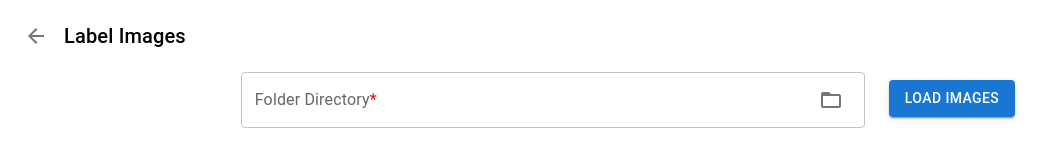
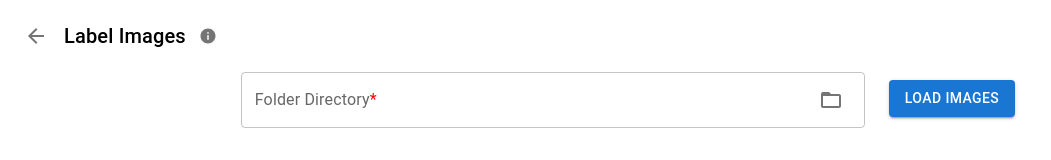
Before and after one commit to jonechong/image-labeller, a React (Create React App) app: page /label in a window 1280 px wide. Shown: the top 160 px of the page, without its empty margins (0-1051 px from the left). Built offline with nearby package versions, Linux system fonts and the light colour scheme.

Commit message:
feat: added Tooltip to PageHeader

```diff
--- a/src/components/PageHeader.js
+++ b/src/components/PageHeader.js
@@ -1,7 +1,8 @@
-import { Box, IconButton, Typography } from "@mui/material";
+import { Box, IconButton, Typography, Tooltip } from "@mui/material";
 import ArrowBackIcon from "@mui/icons-material/ArrowBack";
+import Info from "@mui/icons-material/Info";
 
-export default function PageHeader({ title, navigateFunc }) {
+export default function PageHeader({ title, navigateFunc, tooltip }) {
     return (
         <Box
             sx={{
@@ -13,7 +14,16 @@ export default function PageHeader({ title, navigateFunc }) {
             <IconButton onClick={navigateFunc}>
                 <ArrowBackIcon />
             </IconButton>
-            <Typography variant="h6">{title}</Typography>
+            <Box sx={{ display: "flex", alignItems: "center", gap: 1 }}>
+                <Typography variant="h6">{title}</Typography>
+                {tooltip && (
+                    <Tooltip title={tooltip}>
+                        <IconButton size="small">
+                            <Info fontSize="inherit" />
+                        </IconButton>
+                    </Tooltip>
+                )}
+            </Box>
         </Box>
     );
 }
--- a/src/pages/ImageDownloader.js
+++ b/src/pages/ImageDownloader.js
@@ -1,5 +1,5 @@
 import React, { useState, useEffect, useCallback, useRef } from "react";
-import { Box, Typography, IconButton } from "@mui/material";
+import { Box } from "@mui/material";
 import { useNavigate } from "react-router-dom";
 
 // Import components
@@ -14,8 +14,9 @@ import PageHeader from "../components/PageHeader";
 import { getImageDownloaderFields } from "../ui/ImageDownloader/getImageDownloaderFields";
 import { getDownloadButton } from "../ui/ImageDownloader/getDownloadButton";
 
-// Import icons
-import ArrowBackIcon from "@mui/icons-material/ArrowBack";
+// Define constants
+const LabelHelperText =
+    "This feature uses the Google Custom Search API to download images. You will need to provide an API key and a search engine ID to use this feature. You can get these from the Google Cloud Platform.";
 
 export default function ImageDownloader() {
     const navigate = useNavigate();
@@ -145,17 +146,6 @@ export default function ImageDownloader() {
             .catch((error) => {
                 console.log(error);
             });
-        // const dummyData = [
-        //     "https://images.pexels.com/photos/7372338/pexels-photo-7372338.jpeg?auto=compress&cs=tinysrgb&w=1260&h=750&dpr=1",
-        //     "https://images.pexels.com/photos/7372338/pexels-photo-7372338.jpeg?auto=compress&cs=tinysrgb&w=1260&h=750&dpr=1",
-        //     "https://images.pexels.com/photos/7372338/pexels-photo-7372338.jpeg?auto=compress&cs=tinysrgb&w=1260&h=750&dpr=1",
-        //     "https://images.pexels.com/photos/7372338/pexels-photo-7372338.jpeg?auto=compress&cs=tinysrgb&w=1260&h=750&dpr=1",
-        //     "httpds://images.pexels.com/photos/7372338/pexels-photo-7372338.jpeg?auto=compress&cs=tinysrgb&w=1260&h=750&dpr=1",
-        //     "httpds://images.pexels.com/photos/7372338/pexels-photo-7372338.jpeg?auto=compress&cs=tinysrgb&w=1260&h=750&dpr=1",
-        //     "https://images.pexels.com/photos/7372338/pexels-photo-7372338.jpeg?auto=compress&cs=tinysrgb&w=1260&h=750&dpr=1",
-        // ];
-        // setArrayData(dummyData);
-        // setIsFetching(false);
     }, [inputs, folderPath, validateInputs]);
 
     const handleDownloadProgress = useCallback(
@@ -279,6 +269,7 @@ export default function ImageDownloader() {
                 navigateFunc={() => {
                     navigate("/");
                 }}
+                tooltip={LabelHelperText}
             />
 
             <Box sx={{ width: "80%", margin: "auto" }}>
--- a/src/pages/ImageLabeller.js
+++ b/src/pages/ImageLabeller.js
@@ -1,5 +1,5 @@
 import React, { useState, useEffect, useCallback } from "react";
-import { Box, Typography, IconButton } from "@mui/material";
+import { Box, Typography } from "@mui/material";
 import { useNavigate } from "react-router-dom";
 
 // Import components
@@ -15,15 +15,16 @@ import PageHeader from "../components/PageHeader";
 import { getLoadImageButton } from "../ui/ImageLabeller/getLoadImageButton";
 import { getImageButtons } from "../ui/ImageLabeller/getImageButtons";
 
-// Import icons
-import ArrowBackIcon from "@mui/icons-material/ArrowBack";
-
 // Import directory functions
 import {
     getBasePath,
     getFileName,
     extractFilename,
 } from "../utils/directoryUtils";
+
+// Define constants
+const LabelHelperText =
+    "This feature allows you to label images, you can move images to different folders based on the labels you select. If these folders do not exist, they are created automatically.";
 
 export default function ImageLabeller() {
     const navigate = useNavigate();
@@ -235,6 +236,7 @@ export default function ImageLabeller() {
                 navigateFunc={() => {
                     navigate("/");
                 }}
+                tooltip={LabelHelperText}
             />
             {currentImage && (
                 <>
```
